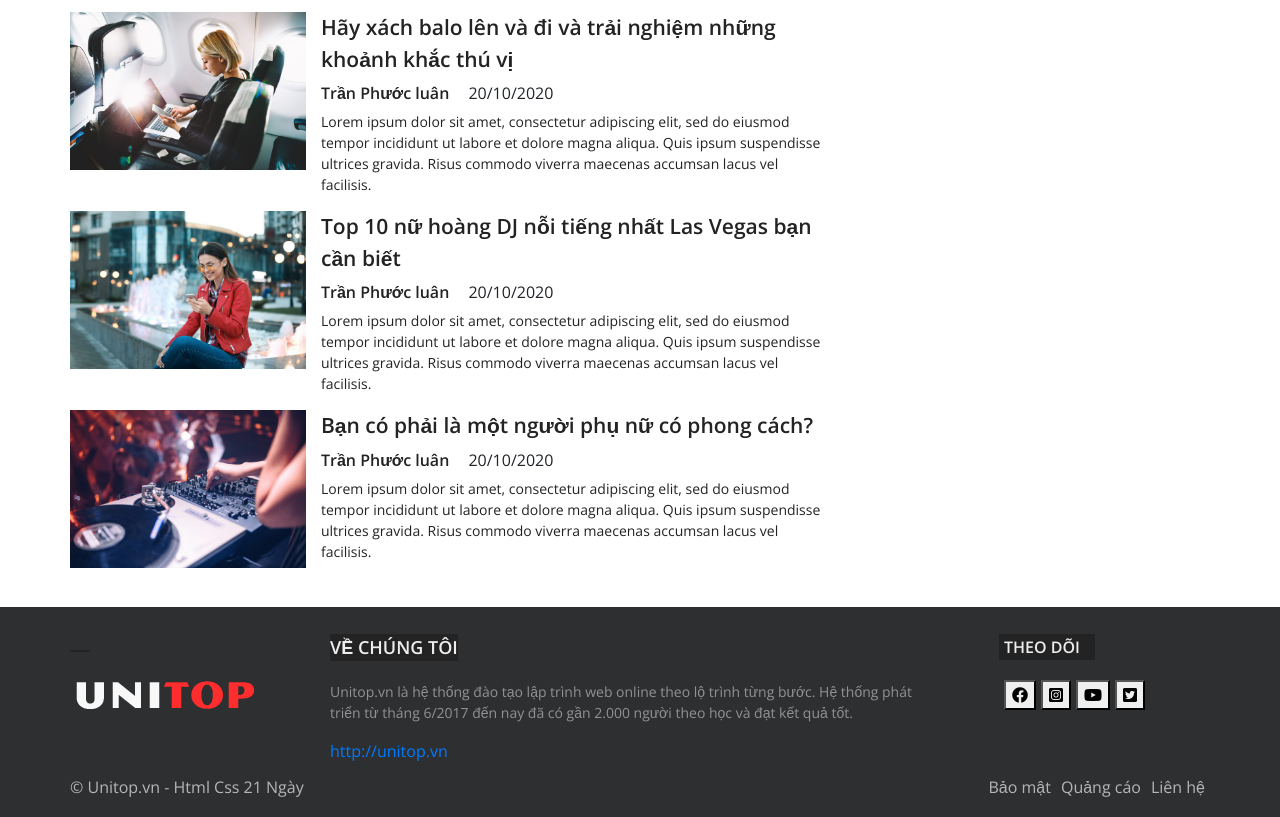
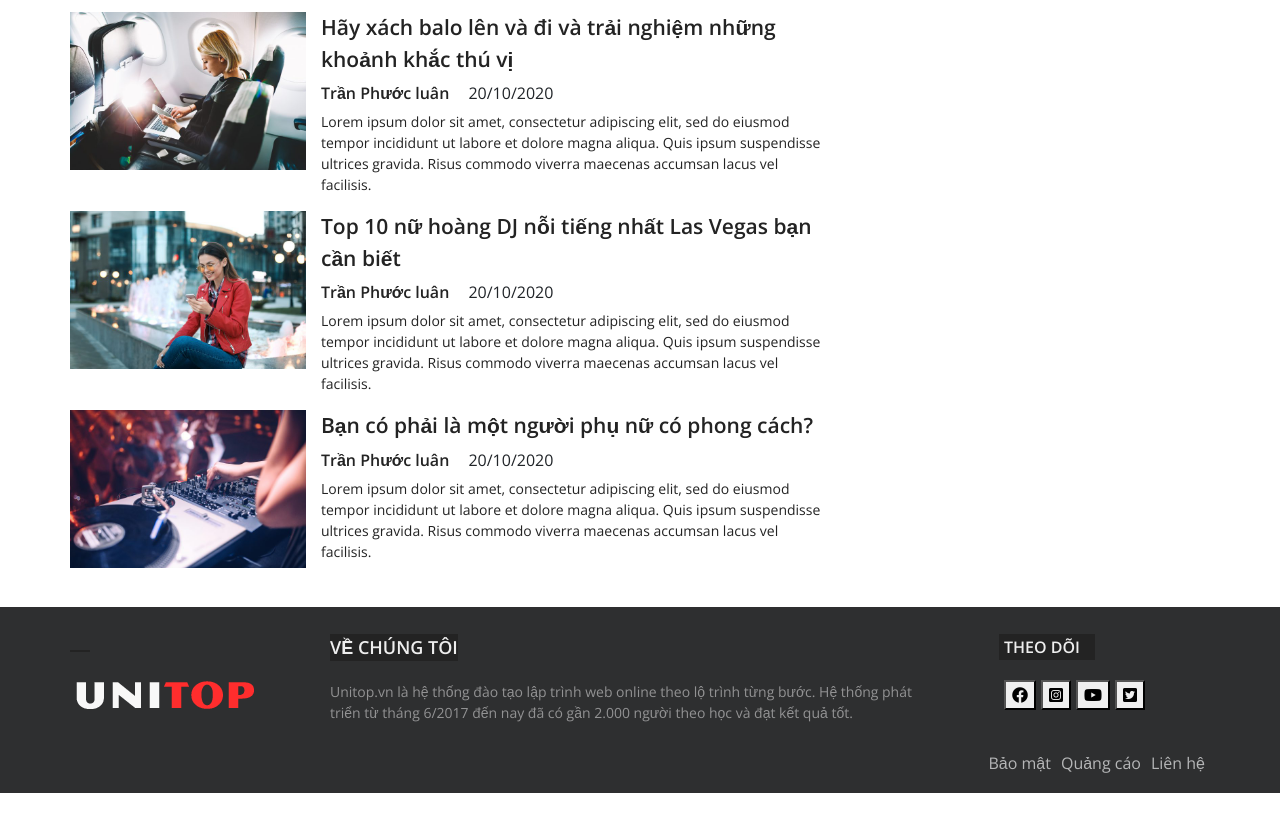
Before and after one commit to tranphuocluan1996/newPaper2, a plain HTML site: page index.html in a window 1280 px wide. Shown: the part 1337-2154 px from the top of the page. After the commit the page ends 2130 px from the top, so only its background shows below. Drawn offline with nearby package versions, Linux system fonts and the light colour scheme.

Commit message:
fix success

```diff
--- a/index.html
+++ b/index.html
@@ -256,7 +256,7 @@
                     </div>
                     <div class="box-body">
                         <p>Unitop.vn là hệ thống đào tạo lập trình web online theo lộ trình từng bước. Hệ thống phát triển từ tháng 6/2017 đến nay đã có gần 2.000 người theo học và đạt kết quả tốt.</p>
-                        <a href="http://unitop.vn">http://unitop.vn</a>
+
 
                     </div>
                 </div>
@@ -278,7 +278,7 @@
 
         <div id="wp-coppyright">
             <div class="container justify-between">
-                <p class="coppyright-left">© Unitop.vn - Html Css 21 Ngày</p>
+                <p class="coppyright-left"></p>
                 <ul id="coppyright-right">
                     <li><a href="">Bảo mật</a></li>
                     <li><a href="">Quảng cáo</a></li>
```
